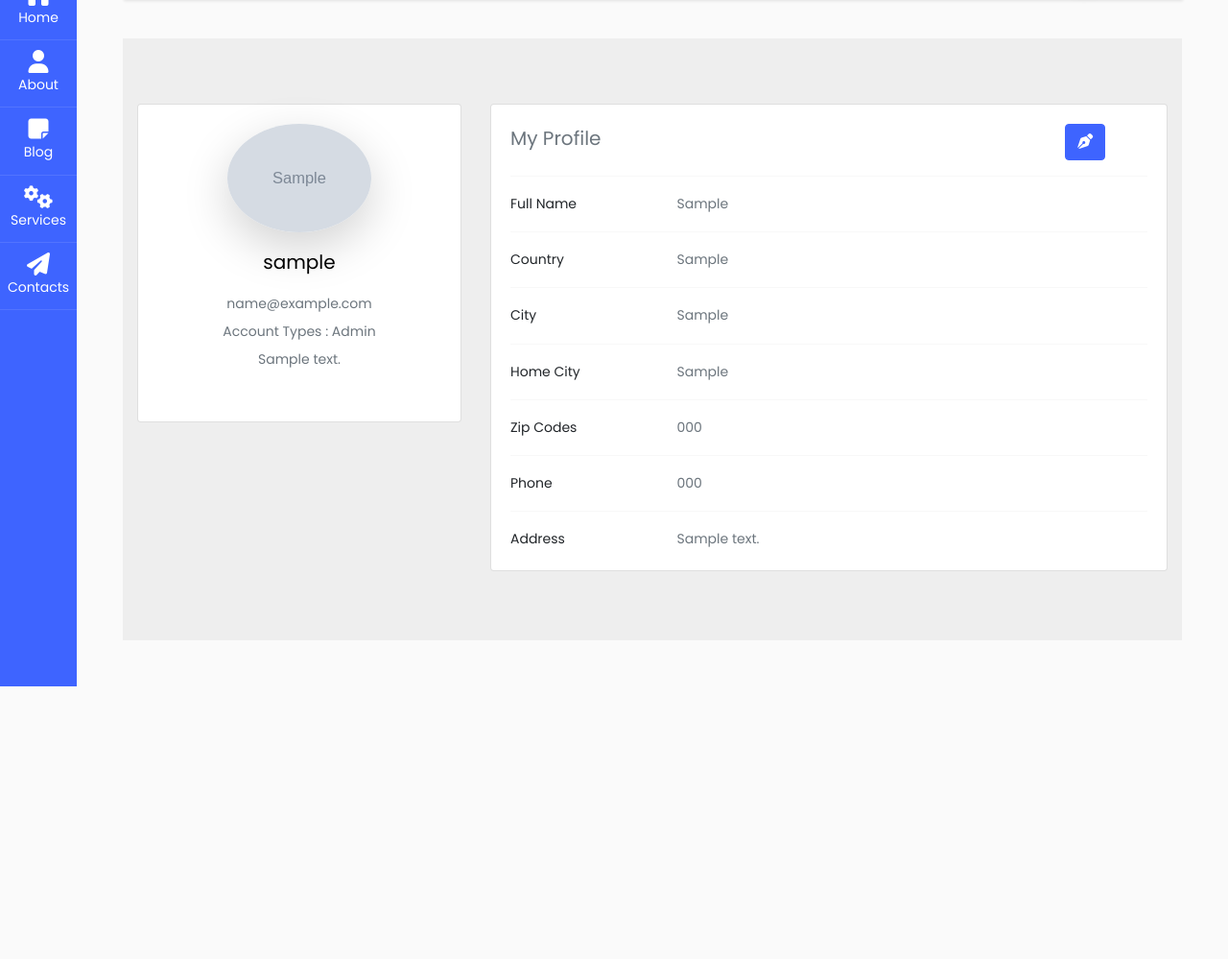
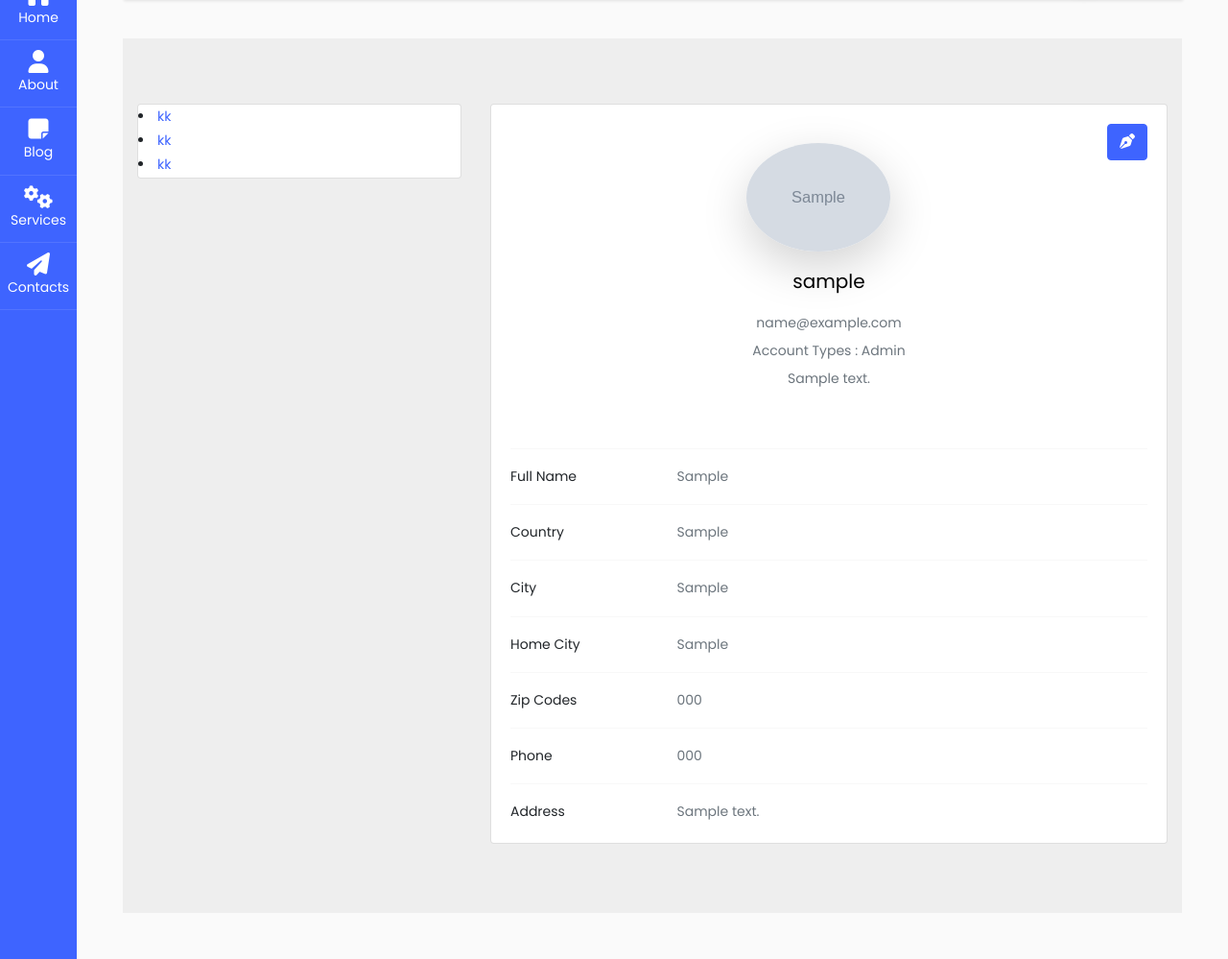
Before and after one commit to faruk950147/ajax-with-django-auth, a Django app: page /account/profile/ in a window 1280 px wide. Shown: the part 116-1115 px from the top of the page at 96% size. Before the commit the page ends 831 px from the top, so only its background shows below. Run offline with Django 4.2, Linux system fonts and the light colour scheme; a user stored in the database is signed in; tables that the repository leaves empty hold one stand-in row (values such as "Sample post"); grey boxes marked "Sample" are stand-in pictures; some libraries are stand-ins or nearby versions.

Commit message:
added all my files

```diff
--- a/account/views.py
+++ b/account/views.py
@@ -33,10 +33,8 @@ class UsernameValidationView(generic.View):
         data = json.loads(request.body)
         username = data.get('username')
         if not str(username).isalnum():
-            messages.error(request, 'Username should only contain alphanumeric characters')
             return JsonResponse({'username_error': 'Username should only contain alphanumeric characters'})
         if User.objects.filter(username=username).exists():
-            messages.error(request, 'Sorry username in used,choose another one')
             return JsonResponse({'username_error': 'Sorry username in used,choose another one'})
         return JsonResponse({'username_valid': True})
 
@@ -46,10 +44,8 @@ class EmailValidationView(generic.View):
         data = json.loads(request.body)
         email = data.get('email')
         if not validate_email(email):
-            messages.error(request, 'Email is invalid')
             return JsonResponse({'email_error': 'Email is invalid'})
         if User.objects.filter(email=email).exists():
-            messages.error(request, 'Sorry email in used,choose another one ')
             return JsonResponse({'email_error': 'Sorry email in used,choose another one '})
         return JsonResponse({'email_valid': True})
 
@@ -61,10 +57,8 @@ class PasswordValidationView(generic.View):
         password2 = data.get('password2')
 
         if password != password2:
-            messages.error(request, 'Your password do not matches !')
             return JsonResponse({'password_error': 'Your password do not matches !'})
         if len(password) and len(password2) < 8:
-            messages.info(request, 'Your password too shorts !')
             return JsonResponse({'password_info': 'Your password too shorts !'})
         return JsonResponse({'password_valid': True})
 
@@ -74,7 +68,6 @@ class LoginUsernameValidationView(generic.View):
         data = json.loads(request.body)
         username = data.get('username')
         if not User.objects.filter(Q(username__iexact=username) | Q(email__iexact=username)).exists():
-            messages.error(request, 'Sorry there is no account with this username or this email, choose another one !')
             return JsonResponse({'username_error': 'Sorry there is no account with this username or this email, choose another one !'})
         return JsonResponse({'username_valid': True})
 
@@ -125,16 +118,13 @@ class ActivationView(generic.View):
     def get(self, request, uidb64, token):
         try:
             id = force_str(urlsafe_base64_decode(uidb64))
-            user = User.objects.get(id=id)
+            user = get_object_or_404(User, id=id)
             if not account_activation_token.check_token(user, token):
-                messages.error(request, 'Invalid token provided')
-                return redirect('sign')
-            if user.is_active:
-                messages.error(request, 'Account already activated')
+                messages.error(request, 'This token already used or invalid')
                 return redirect('sign')
             user.is_active = True
             user.save()
-            messages.success(request, 'Account activated successfully')
+            messages.success(request, 'Your account activated successfully !')
             return redirect('sign')
         except Exception as e:
             messages.error(request, 'Something went wrong')
@@ -153,11 +143,11 @@ class SignInView(LogoutRequiredMixin, generic.View):
             if user:
                 if user.is_superuser:
                     login(request, user)
-                    messages.success(request, 'You are logged in successfully !')
+                    messages.success(request, 'You are admin logged in successfully !')
                     return JsonResponse({'status': 200})
                 if user.is_active:
                     login(request, user)
-                    messages.success(request, 'You are logged in successfully !')
+                    messages.success(request, 'You are user logged in successfully !')
                     return JsonResponse({'status': 201})
                 else:
                     messages.error(request, 'Your account is not active')
--- a/templates/account/profile.html
+++ b/templates/account/profile.html
@@ -63,13 +63,33 @@
         <div class="row">
           <div class="col-lg-4">
             <div class="card mb-4">
+              <li><a href="">kk</a></li>
+              <li><a href="">kk</a></li>
+              <li><a href="">kk</a></li>
+            </div>
+          </div>
+          <div class="col-lg-8">
+            <div class="card mb-4">
+              <div class="card-body">
+                <div class="row">
+                  <div class="col-sm-12">
+                    {% include "components/alert.html" %}
+                  </div>
+                </div>
+                <div class="row">
+                    <div class="col-sm-12">
+                      <div class="edit_profile" style="float: inline-end;">
+                        <button type="button" class="btn btn-primary btn-round text-center" data-toggle="tooltip" data-placement="top" title="Edit Profile" id="toggleBtn">
+                          <i class="fas fa-pen-nib"></i>
+                         </button>
+                      </div>
                       <div class="card-body text-center">
                         <div class="img-fluid">
                           {% if request.user.profiles.profile_image %}
                           <img src="{{request.user.profiles.profile_image.url}}" alt="{{request.user.username}}"
                           class="rounded-circle img-fluid shadow-lg" style="width: 150px;">
                           {% else %}
-                  <img src="{% static "assets/images/user.png" %}" alt="{{request.user.username}}"
+                          <img src="{% static "img/user.png" %}" alt="{{request.user.username}}"
                           class="rounded-circle img-fluid shadow-lg" style="width: 150px;">
                           {% endif %}
                         </div>
@@ -86,27 +106,7 @@
                           {% endif %}
                         </p>
                         <p class="text-muted mb-4">{{request.user.profiles.address}}</p>
-                <div class="d-flex justify-content-center mb-2">
                       </div>
-              </div>
-            </div>
-          </div>
-          <div class="col-lg-8">
-            <div class="card mb-4">
-              <div class="card-body">
-                <div class="row">
-                  <div class="col-sm-12">
-                    {% include "components/alert.html" %}
-                  </div>
-                </div>
-                <div class="row">
-                    <div class="col-sm-10">
-                        <h5 class="text-muted text-start">My Profile</h5>
-                    </div>
-                    <div class="col-sm-2">
-                      <button type="button" class="btn btn-primary btn-round" data-toggle="tooltip" data-placement="top" title="Edit Profile" id="toggleBtn">
-                        <i class="fas fa-pen-nib"></i>
-                      </button>
                     </div>
                 </div>
                 <hr>
```
Lines whose indentation alone changed are shown as unchanged.
